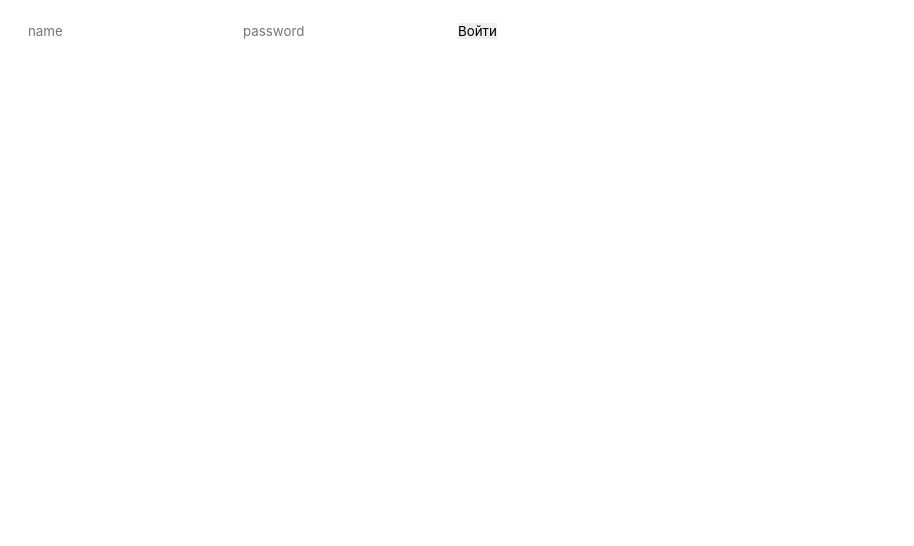
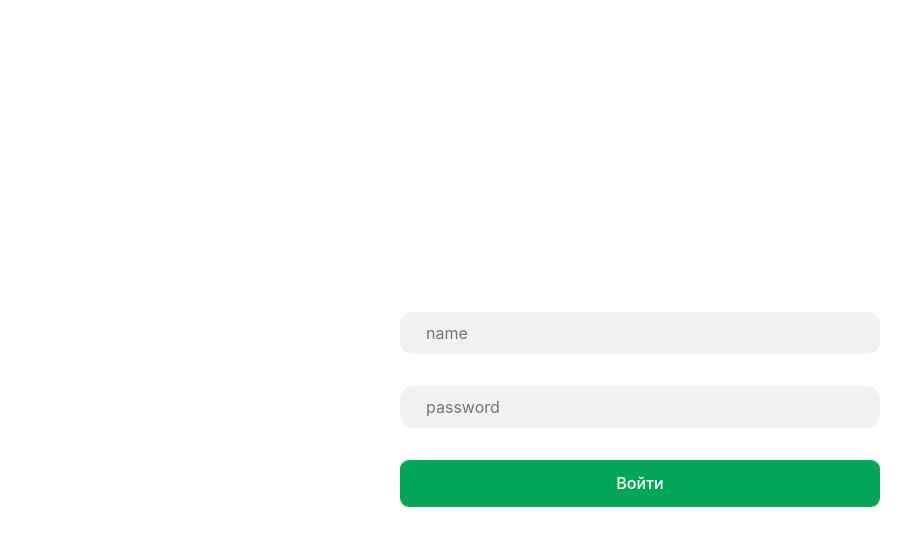
Before and after one commit to quorus-environment/sb-teach, a React (Vite) app: page / in a window 1280 px wide. Shown: the top 546 px of the page, without its empty margins (0-914 px from the left). Built offline with nearby package versions, Linux system fonts and the light colour scheme.

Commit message:
feat:auth page layout

```diff
--- a/src/app/app.css
+++ b/src/app/app.css
@@ -1,4 +1,5 @@
 .app{
     max-width: 1224px;
     margin: 0 auto;
+    height: 100%;
 }
--- a/src/index.css
+++ b/src/index.css
@@ -33,6 +33,7 @@ html,
 body {
     height: 100%;
     width: 100%;
+    color: black;
     -ms-text-size-adjust: 100%;
     -moz-text-size-adjust: 100%;
     -webkit-text-size-adjust: 100%;
--- a/src/pages/auth/auth.css
+++ b/src/pages/auth/auth.css
@@ -0,0 +1,12 @@
+.auth-form{
+    display: flex;
+    flex-direction: column;
+    row-gap: 32px;
+    max-width: 480px;
+    margin-inline: auto;
+    margin-top: 260px;
+}
+
+.auth-container{
+    width: 100%;
+}
--- a/src/pages/auth/auth.tsx
+++ b/src/pages/auth/auth.tsx
@@ -1,16 +1,21 @@
 import React, {SyntheticEvent} from 'react';
 import './auth.css'
+import {Input} from "../../shared/ui/input/input";
+import {Button} from "../../shared/ui/button/button";
 
 export const Auth = () => {
     const onSubmit = (e: SyntheticEvent) => {
         e.preventDefault()
     }
     return (
-        <form onSubmit={onSubmit} className={'auth-form'}>
-            <h1>Войти</h1>
-            <input type={"text"} placeholder={'name'}></input>
-            <input type={"password"} placeholder={'password'}></input>
-            <button type={"submit"}>Войти</button>
-        </form>
+        <div className={'auth-container'}>
+            <form onSubmit={onSubmit} className={'auth-form'}>
+                <h1>Войти</h1>
+                <Input type={"text"} placeholder={'name'}></Input>
+                <Input type={"password"} placeholder={'password'}></Input>
+                <Button type={"submit"}>Войти</Button>
+            </form>
+        </div>
+
     );
 };
--- /dev/null
+++ b/src/shared/ui/button/button.css
@@ -0,0 +1,10 @@
+.button-default{
+    padding: 14px 57px;
+    background: #00A658;
+    font-style: normal;
+    font-weight: 500;
+    font-size: 16px;
+    line-height: 19px;
+    border-radius: 9px;
+    color: white;
+}
--- /dev/null
+++ b/src/shared/ui/button/button.tsx
@@ -0,0 +1,12 @@
+import React, {ButtonHTMLAttributes, FC} from 'react';
+import './button.css'
+
+interface TButton extends ButtonHTMLAttributes<HTMLButtonElement> {
+    extraClass?: string
+}
+
+export const Button: FC<TButton> = ({extraClass, ...rest}) => {
+    return (
+        <button className={`${extraClass} button-default`} {...rest}></button>
+    );
+};
--- /dev/null
+++ b/src/shared/ui/input/input.css
@@ -0,0 +1,7 @@
+.input-default{
+    padding: 11px 26px;
+    border-radius: 13px;
+    font-size: 16px;
+    color: #8B8B8B;
+    background: #F1F1F1;
+}
--- /dev/null
+++ b/src/shared/ui/input/input.tsx
@@ -0,0 +1,12 @@
+import React, {FC, InputHTMLAttributes} from 'react';
+import './input.css'
+
+interface TInput extends InputHTMLAttributes<HTMLInputElement> {
+    extraClass?: string
+}
+
+export const Input: FC<TInput> = ({extraClass, ...rest}) => {
+    return (
+        <input className={`${extraClass} input-default`} {...rest}></input>
+    );
+};
```
